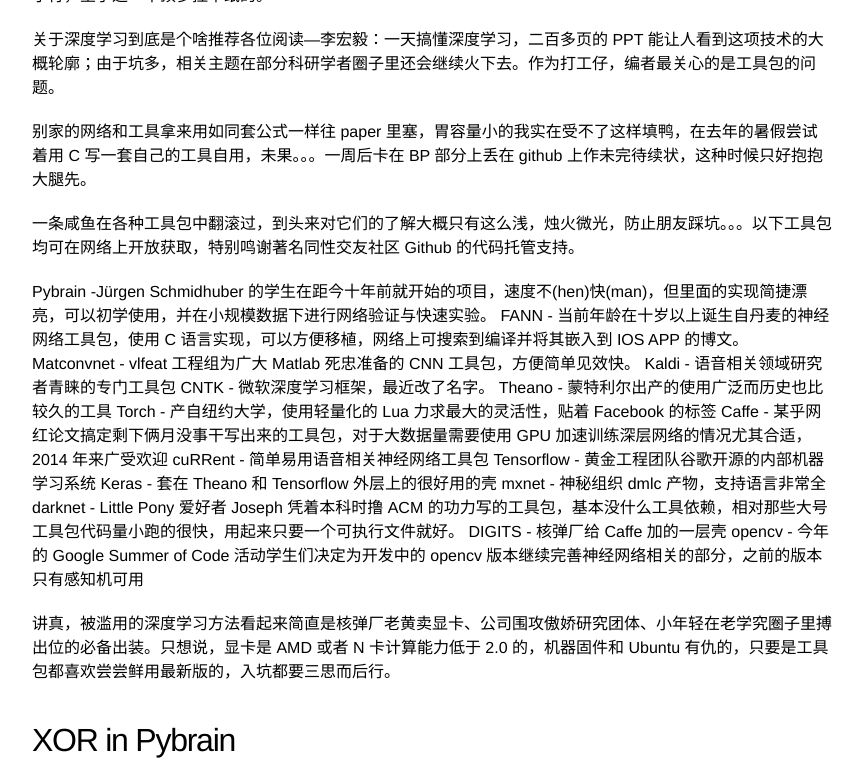
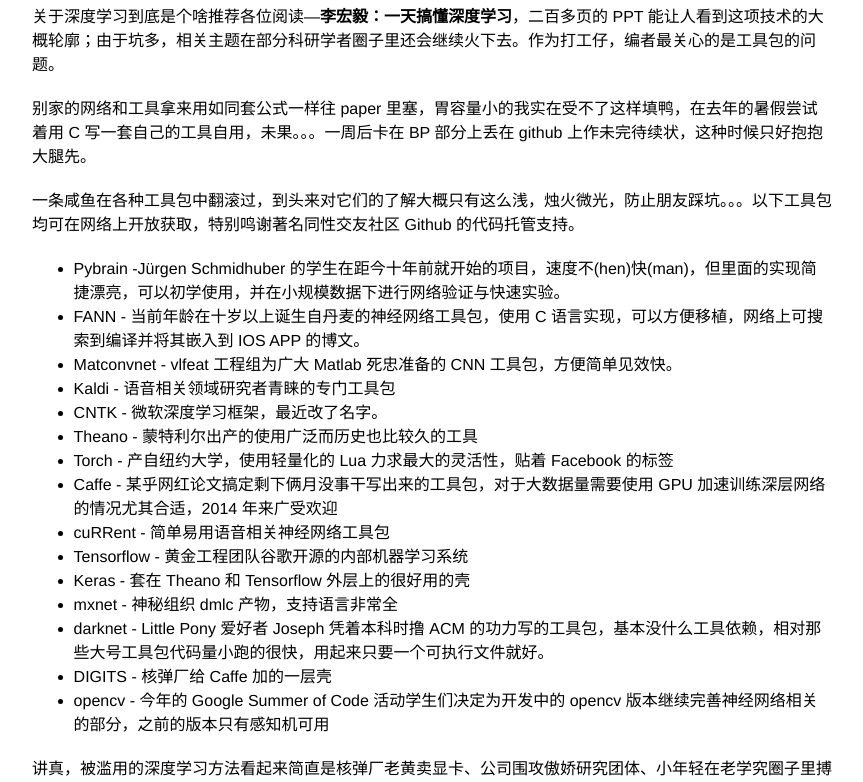
Before and after one commit to pmixer/pmixer.github.io, a Jekyll site: the page built from _posts/2016-11-02-DLPain.md, in a window 1280 px wide and 1400 px high, scrolled down 694 px. Shown: the top 782 px of the window, without its empty margins (208-1071 px from the left). Built offline with Jekyll 4.4.1, drawn with Linux system fonts in a browser that asks for light colours; some of the changed lines change nothing that is shown; some of the changed text lies outside the part shown.

Commit message:
Update 2016-11-02-DLPain.md

````diff
--- a/_posts/2016-11-02-DLPain.md
+++ b/_posts/2016-11-02-DLPain.md
@@ -9,7 +9,7 @@
 # 深度学习-工具之痛
 
 ## 前言
->
+
 部分程序员掌握修电脑装系统的技能通常是由于手贱。。。
 
 编者笔记本和 Ubuntu 启动盘死磕上瘾一次启动24小时都进不去界面之后只能转战老旧的台式机了。。。顺手想装装系统捞几个工具库来用一搞就是一天～
@@ -22,28 +22,70 @@
 
 程序运行的过程如同一场演出，观众与导演的角色截然不同；用户是前排看戏的，各种数据结构工具库加上杂七杂八的硬件是场上演出的，写程序的家伙们则是后台忙里忙外的，稍不留神就一个趔趄摔倒在地被一堆电缆缠的动弹不得，被 bug 咬地满头包。。。这种时候找个靠谱的工具包十分必要，如同普通青年小时候玩四驱车得把原件买来才行，空手造一个顶多捏个纸的。
 
-关于深度学习到底是个啥推荐各位阅读---李宏毅：一天搞懂深度学习，二百多页的 PPT 能让人看到这项技术的大概轮廓；由于坑多，相关主题在部分科研学者圈子里还会继续火下去。作为打工仔，编者最关心的是工具包的问题。
+关于深度学习到底是个啥推荐各位阅读---__李宏毅：一天搞懂深度学习__，二百多页的 PPT 能让人看到这项技术的大概轮廓；由于坑多，相关主题在部分科研学者圈子里还会继续火下去。作为打工仔，编者最关心的是工具包的问题。
 
 别家的网络和工具拿来用如同套公式一样往 paper 里塞，胃容量小的我实在受不了这样填鸭，在去年的暑假尝试着用 C 写一套自己的工具自用，未果。。。一周后卡在 BP 部分上丢在 github 上作未完待续状，这种时候只好抱抱大腿先。
 
 一条咸鱼在各种工具包中翻滚过，到头来对它们的了解大概只有这么浅，烛火微光，防止朋友踩坑。。。以下工具包均可在网络上开放获取，特别鸣谢著名同性交友社区 Github 的代码托管支持。
 
-Pybrain -Jürgen Schmidhuber 的学生在距今十年前就开始的项目，速度不(hen)快(man)，但里面的实现简捷漂亮，可以初学使用，并在小规模数据下进行网络验证与快速实验。
-FANN - 当前年龄在十岁以上诞生自丹麦的神经网络工具包，使用 C 语言实现，可以方便移植，网络上可搜索到编译并将其嵌入到 IOS APP 的博文。
-Matconvnet - vlfeat 工程组为广大 Matlab 死忠准备的 CNN 工具包，方便简单见效快。
-Kaldi - 语音相关领域研究者青睐的专门工具包
-CNTK - 微软深度学习框架，最近改了名字。
-Theano - 蒙特利尔出产的使用广泛而历史也比较久的工具
-Torch - 产自纽约大学，使用轻量化的 Lua 力求最大的灵活性，贴着 Facebook 的标签
-Caffe - 某乎网红论文搞定剩下俩月没事干写出来的工具包，对于大数据量需要使用 GPU 加速训练深层网络的情况尤其合适，2014 年来广受欢迎
-cuRRent - 简单易用语音相关神经网络工具包
-Tensorflow - 黄金工程团队谷歌开源的内部机器学习系统
-Keras - 套在 Theano 和 Tensorflow 外层上的很好用的壳
-mxnet - 神秘组织 dmlc 产物，支持语言非常全
-darknet - Little Pony 爱好者 Joseph 凭着本科时撸 ACM 的功力写的工具包，基本没什么工具依赖，相对那些大号工具包代码量小跑的很快，用起来只要一个可执行文件就好。
-DIGITS - 核弹厂给 Caffe 加的一层壳
-opencv - 今年的 Google Summer of Code 活动学生们决定为开发中的 opencv 版本继续完善神经网络相关的部分，之前的版本只有感知机可用
++ Pybrain -Jürgen Schmidhuber 的学生在距今十年前就开始的项目，速度不(hen)快(man)，但里面的实现简捷漂亮，可以初学使用，并在小规模数据下进行网络验证与快速实验。
++ FANN - 当前年龄在十岁以上诞生自丹麦的神经网络工具包，使用 C 语言实现，可以方便移植，网络上可搜索到编译并将其嵌入到 IOS APP 的博文。
++ Matconvnet - vlfeat 工程组为广大 Matlab 死忠准备的 CNN 工具包，方便简单见效快。
++ Kaldi - 语音相关领域研究者青睐的专门工具包
++ CNTK - 微软深度学习框架，最近改了名字。
++ Theano - 蒙特利尔出产的使用广泛而历史也比较久的工具
++ Torch - 产自纽约大学，使用轻量化的 Lua 力求最大的灵活性，贴着 Facebook 的标签
++ Caffe - 某乎网红论文搞定剩下俩月没事干写出来的工具包，对于大数据量需要使用 GPU 加速训练深层网络的情况尤其合适，2014 年来广受欢迎
++ cuRRent - 简单易用语音相关神经网络工具包
++ Tensorflow - 黄金工程团队谷歌开源的内部机器学习系统
++ Keras - 套在 Theano 和 Tensorflow 外层上的很好用的壳
++ mxnet - 神秘组织 dmlc 产物，支持语言非常全
++ darknet - Little Pony 爱好者 Joseph 凭着本科时撸 ACM 的功力写的工具包，基本没什么工具依赖，相对那些大号工具包代码量小跑的很快，用起来只要一个可执行文件就好。
++ DIGITS - 核弹厂给 Caffe 加的一层壳
++ opencv - 今年的 Google Summer of Code 活动学生们决定为开发中的 opencv 版本继续完善神经网络相关的部分，之前的版本只有感知机可用
 
 讲真，被滥用的深度学习方法看起来简直是核弹厂老黄卖显卡、公司围攻傲娇研究团体、小年轻在老学究圈子里搏出位的必备出装。只想说，显卡是 AMD 或者 N 卡计算能力低于 2.0 的，机器固件和 Ubuntu 有仇的，只要是工具包都喜欢尝尝鲜用最新版的，入坑都要三思而后行。
 
 ## XOR in Pybrain
+开始接触一个工具总要有个 Hello World 一样的东西，当年感知机被指出的致命缺点就是无法学到 xor。
+
+要逼近亦或函数，在神经网络里加上隐层即可。
+
+豪杰解霸的作者当年招进去的一批员工发展最好的是个入职只会 C 语言的，花里胡哨的技术太多，太该紧跟潮流反而学不到真东西，或者说练不到内功。。用牺牲速度换取易用性的 Pybrain，我们可以快速构建一个简单网络并进行实验，参照官方文档对应代码如下。
+
+```python
+from pybrain.tools.shortcuts import buildNetwork
+from pybrain.structure import SoftmaxLayer, TanhLayer
+from pybrain.datasets import SupervisedDataSet
+from pybrain.supervised.trainers import BackpropTrainer
+
+net = buildNetwork(2, 3, 1, hiddenclass=TanhLayer, outclass=SoftmaxLayer)
+
+ds = SupervisedDataSet(2,1)
+ds.addSample((0, 0), (0))
+ds.addSample((0, 1), (1))
+ds.addSample((0, 1), (1))
+ds.addSample((1, 1), (0))
+
+trainer = BackpropTrainer(net, ds)
+trainer.trainUntilConvergence()
+
+net.activiate([1, 0])
+```
+
+要具体查看网络结构以及数据内容，可以使用库自带的接口
+```python
+net["in"]
+net["hidden0"]
+net["out"]
+
+net.activate([2,1])
+
+ds["input"]
+ds["target"]
+
+for input, target in ds:
+    print input, target
+```
+
+这里我们讲 XOR 作为一个简单而具有代表性的思维模型，用神经网络进行拟合，把离散的问题归入连续函数模型当中，利用给出样本进行逼近，试了试这条路是不是走的通。微信发代码技能 get!下节，我们从一个填空题的角度来看这些代码处理的对象是个什么鬼。。
````
